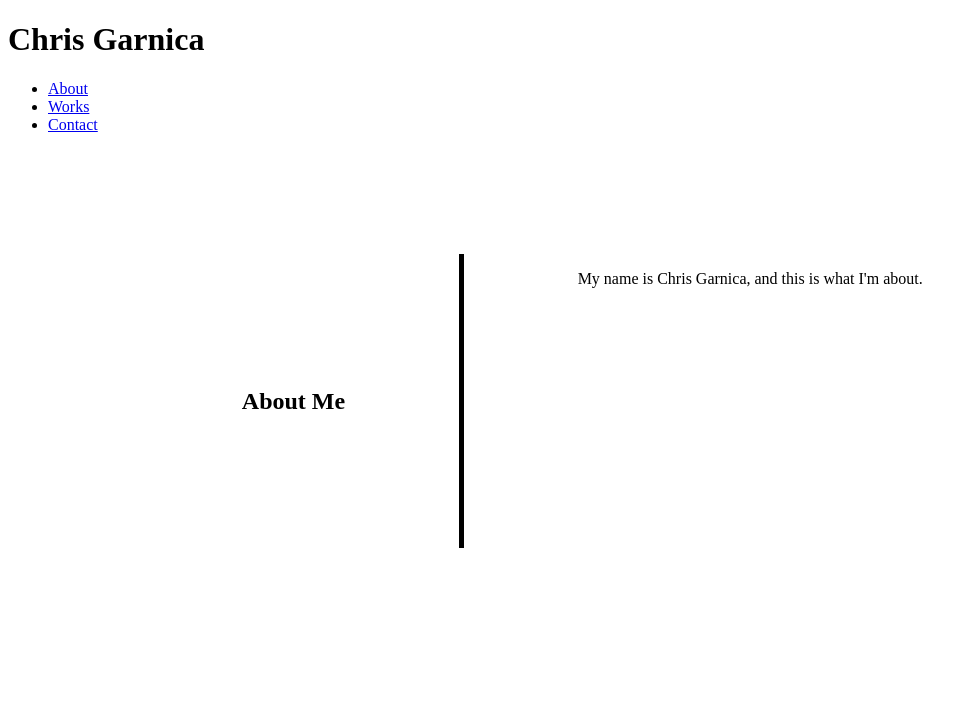
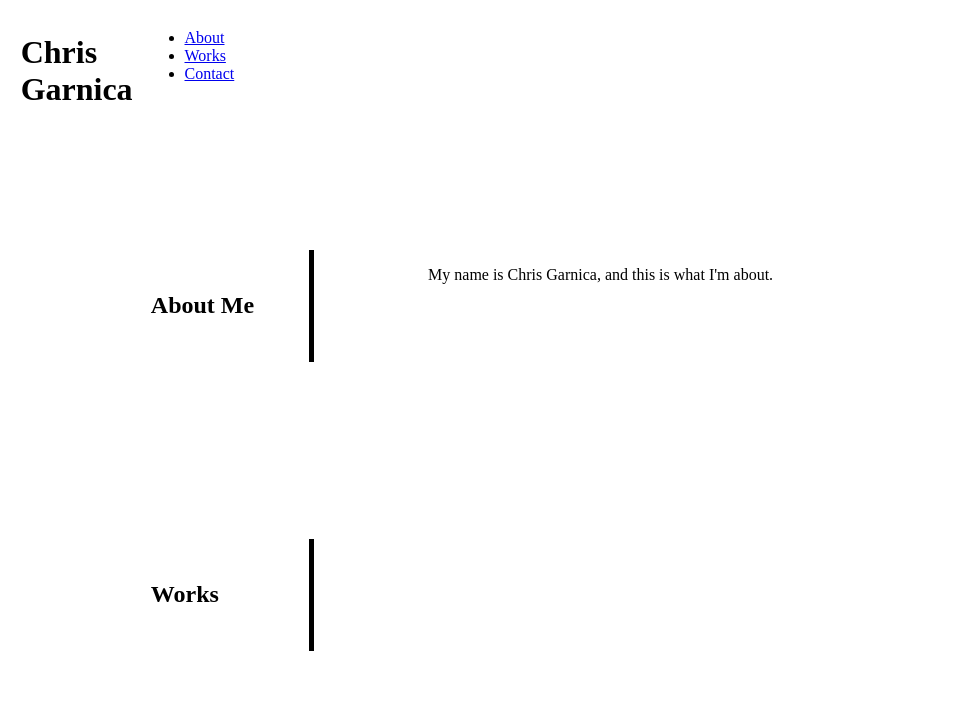
Before and after one commit to cgarnica92/Chris-Garnica, a plain HTML site: page index.html in a window 1280 px wide. Shown: the top 722 px of the page, without its empty margins (0-976 px from the left). Drawn offline with Linux system fonts and the light colour scheme.

Commit message:
Updated with Mostly Fixed Flex Sections

```diff
--- a/assets/css/style.css
+++ b/assets/css/style.css
@@ -1,3 +1,20 @@
+
+.navSection {
+    display: flex;
+    margin: 1%;
+}
+
+.navLeft {
+    width: 10%;
+    justify-content: flex-start;
+}
+
+.navRight {
+    width: 90%;
+    justify-content: flex-end;
+}
+
+/*Base Styling for Section Flex Boxes*/
 .section {
     display: flex;
     margin: 5%;
@@ -6,11 +23,13 @@
 .left {
     border-right: 5px solid;
     margin: 5%;
-    padding: 10%;
+    padding: 2%;
     justify-content: flex-start;
+    width:15%;
 
 }
 
 .right {
     margin: 5%;
+    width: 80%;
 }
--- a/index.html
+++ b/index.html
@@ -10,7 +10,11 @@
 
 <body>
     <header>
+        <div class="navSection">
+            <div class="navLeft">
                  <h1>Chris Garnica</h1>
+            </div>
+            <div class="navRight">
                 <nav>
                     <ul>
                         <li><a href="#about-me"> About </a></li>
@@ -18,9 +22,12 @@
                         <li><a href="#contact-me"> Contact </a></li>
                     </ul>
                 </nav>
+            </div>
+        </div>
     </header>
 
     <main>
+        <!--About Me Section-->
         <section>
             <article>
                 <div link="#about-me" class="section">
@@ -35,6 +42,7 @@
             </article>
         </section>
 
+        <!--Collection of My Works-->
         <section>
             <article>
                 <div link="#my-works" class="section">
@@ -48,6 +56,7 @@
             </article>
         </section>
 
+        <!--How to Reach Me-->
         <section>
             <div class="section">
                 <div class="left">
```
Lines whose indentation alone changed are shown as unchanged.
